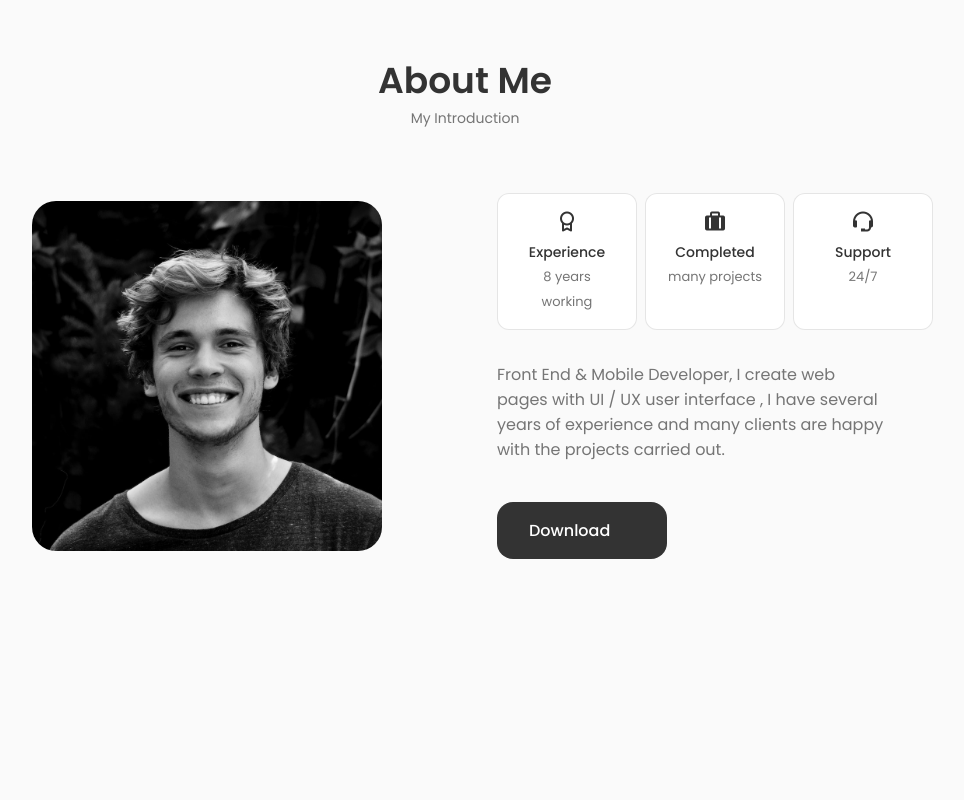
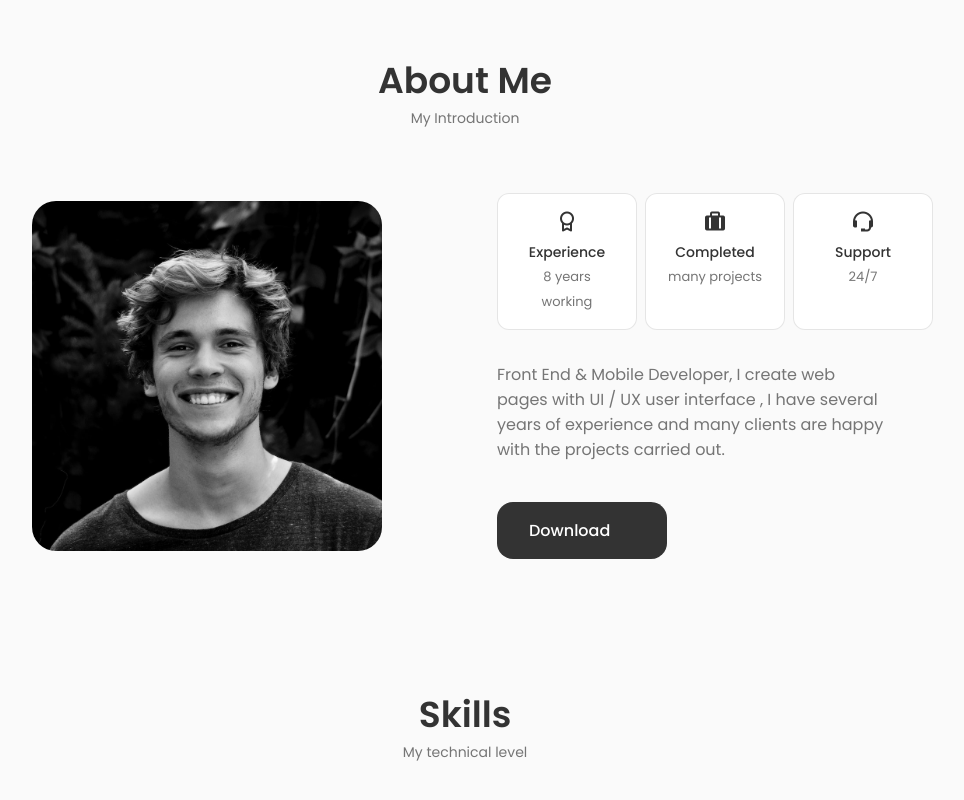
Before and after one commit to nicoisz/myWebSite, a React (Create React App) app: page / in a window 1280 px wide. Shown: the part 710-1510 px from the top of the page, without its empty margins (175-1139 px from the left). Before the commit the page ends 1301 px from the top, so only its background shows below. Built offline with nearby package versions, Linux system fonts and the light colour scheme; some icons are missing.

Commit message:
skills section

```diff
--- a/src/App.js
+++ b/src/App.js
@@ -2,6 +2,7 @@ import './App.css';
 import About from './components/about/About';
 import Header from './components/header/Header';
 import Home from './components/home/Home';
+import Skills from './components/skills/Skills';
 
 function App() {
   return (
@@ -9,7 +10,8 @@ function App() {
       <Header />
       <main className='main'>
         <Home/>
-        <About/>
+        <About />
+        <Skills/>
       </main>
     </>
   );
--- /dev/null
+++ b/src/components/skills/Skills.jsx
@@ -0,0 +1,13 @@
+import React from 'react'
+import './skills.css'
+
+const Skills = () => {
+  return (
+      <section className="skills section" id="skills">
+          <h2 className="section__title">Skills</h2>
+          <span className="section__subtitle">My technical level</span>
+      </section>
+  )
+}
+
+export default Skills
```
Also changed, not shown: src/components/skills/skills.css (added).
